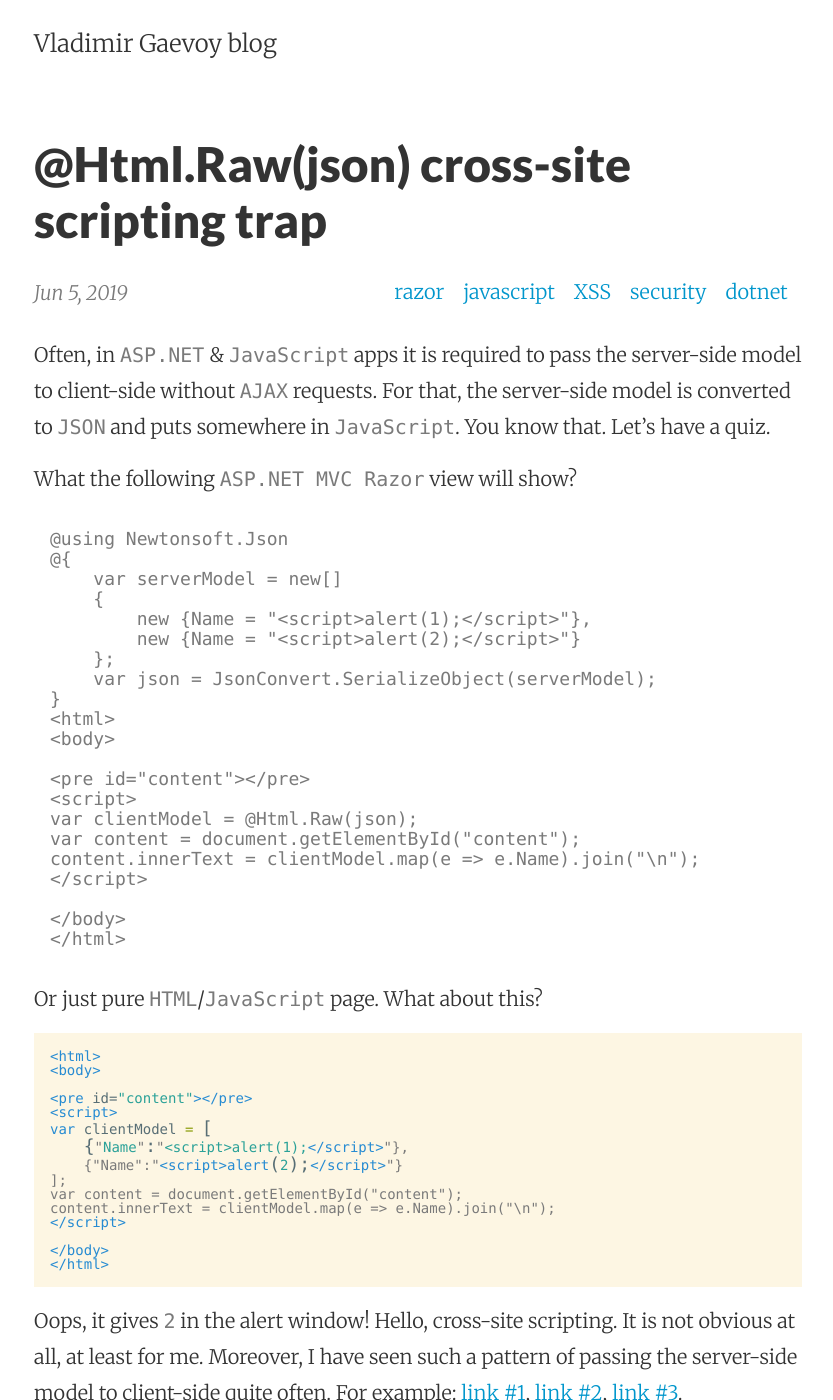
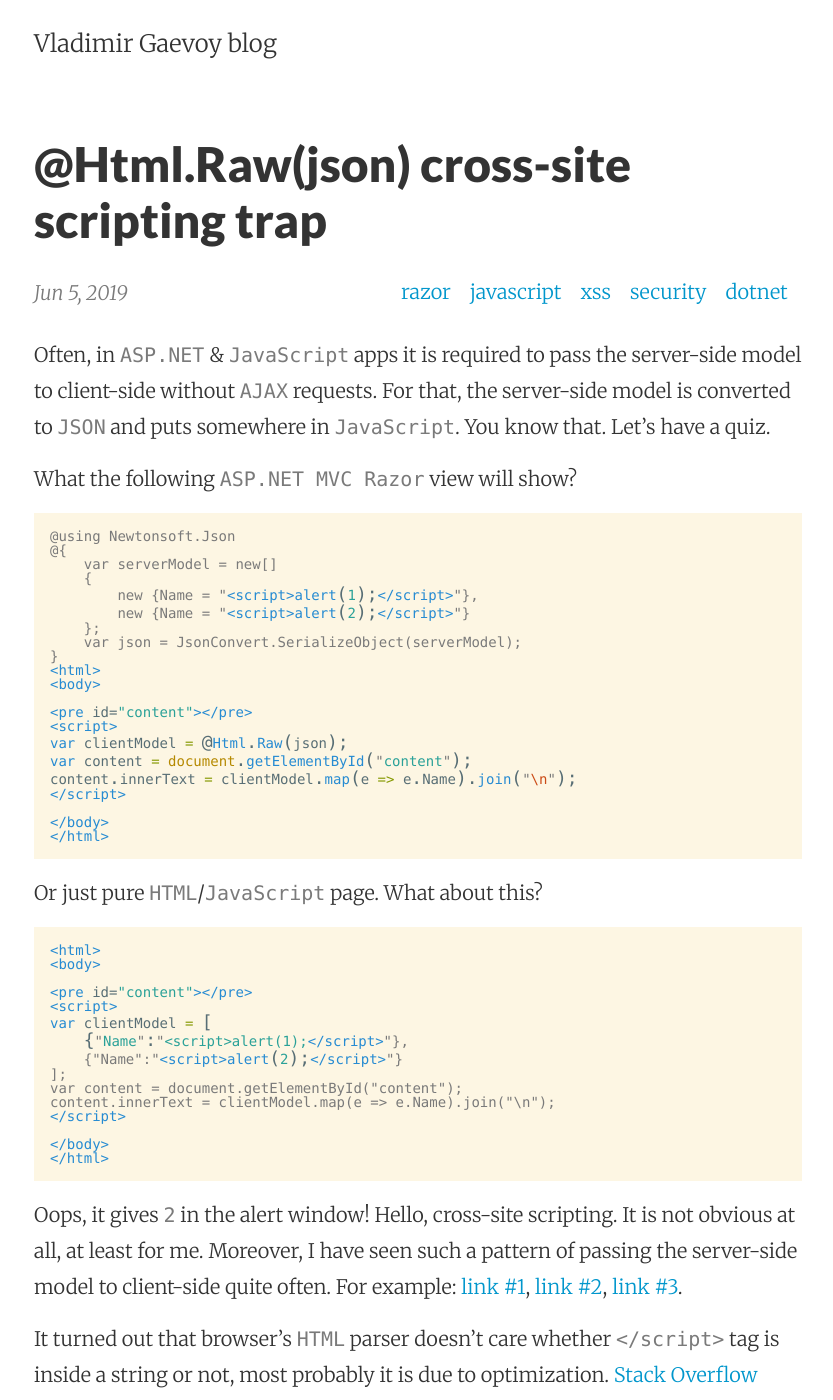
Before and after one commit to gaevoy/gaevoy.github.io, a Jekyll site: the page built from _posts/2019-06-05-script-in-string.md, in a window 1280 px wide and 1400 px high. Shown: the whole window, without its empty margins (222-1055 px from the left). Built offline with Jekyll 4.4.1, drawn with Linux system fonts in a browser that asks for light colours; nearby versions of some CDN libraries; comment, search, counter and statistics services are not loaded; some of the changed text lies outside the part shown.

Commit message:
@Html.Raw(json) cross-site scripting trap

````diff
--- a/_posts/2019-06-05-script-in-string.md
+++ b/_posts/2019-06-05-script-in-string.md
@@ -3,7 +3,7 @@
 title: "@Html.Raw(json) cross-site scripting trap"
 description: Fixing cross-site scripting (XSS)vulnerability in @Html.Raw(json) due to unexpected browser's behavior during parsing JavaScript string.
 layout: post
-tags: [razor, javascript, XSS, security, dotnet]
+tags: [razor, javascript, xss, security, dotnet]
 comments: true
 ---
 
@@ -11,7 +11,7 @@
 
 What the following `ASP.NET MVC Razor` view will show?
 
-```aspx-cs
+```html
 @using Newtonsoft.Json
 @{
     var serverModel = new[]
@@ -76,7 +76,7 @@
 
 `.NET` has a built-in feature `HttpUtility.JavaScriptStringEncode` to encode `JSON` but it returns a string so `JSON.parse` is required. [Stack Overflow answer](https://stackoverflow.com/a/22768565).
 
-```aspx-cs
+```javascript
 var clientModel = JSON.parse("@Html.Raw(HttpUtility.JavaScriptStringEncode(json))");
 ```
 
````
